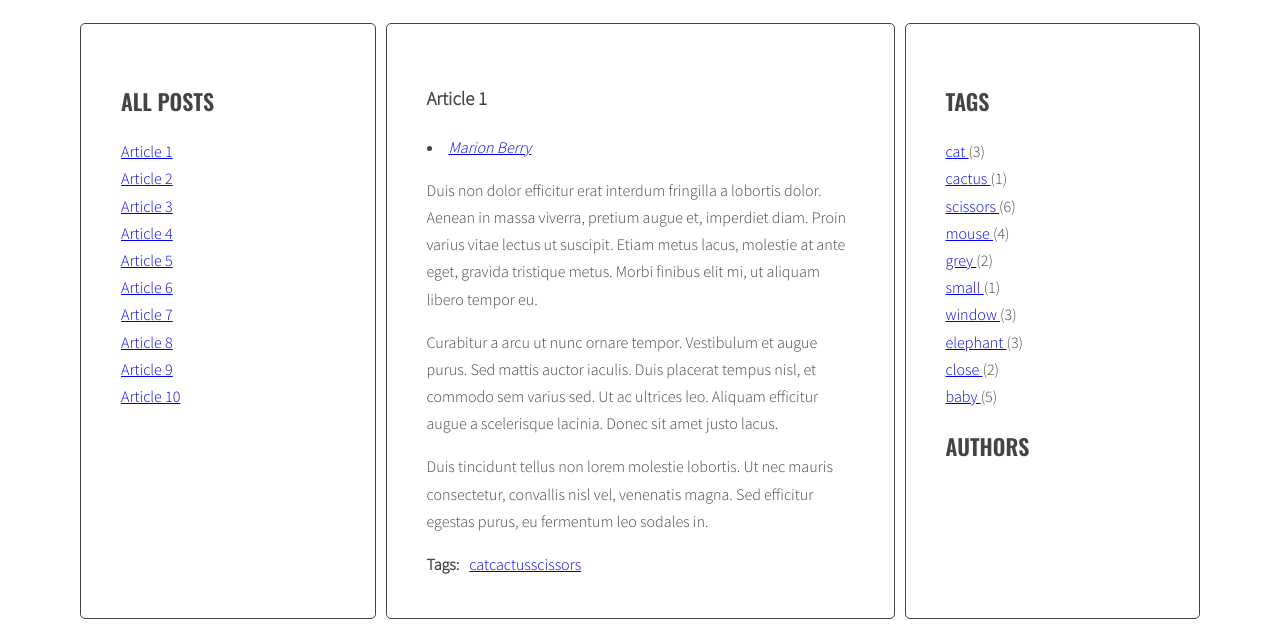
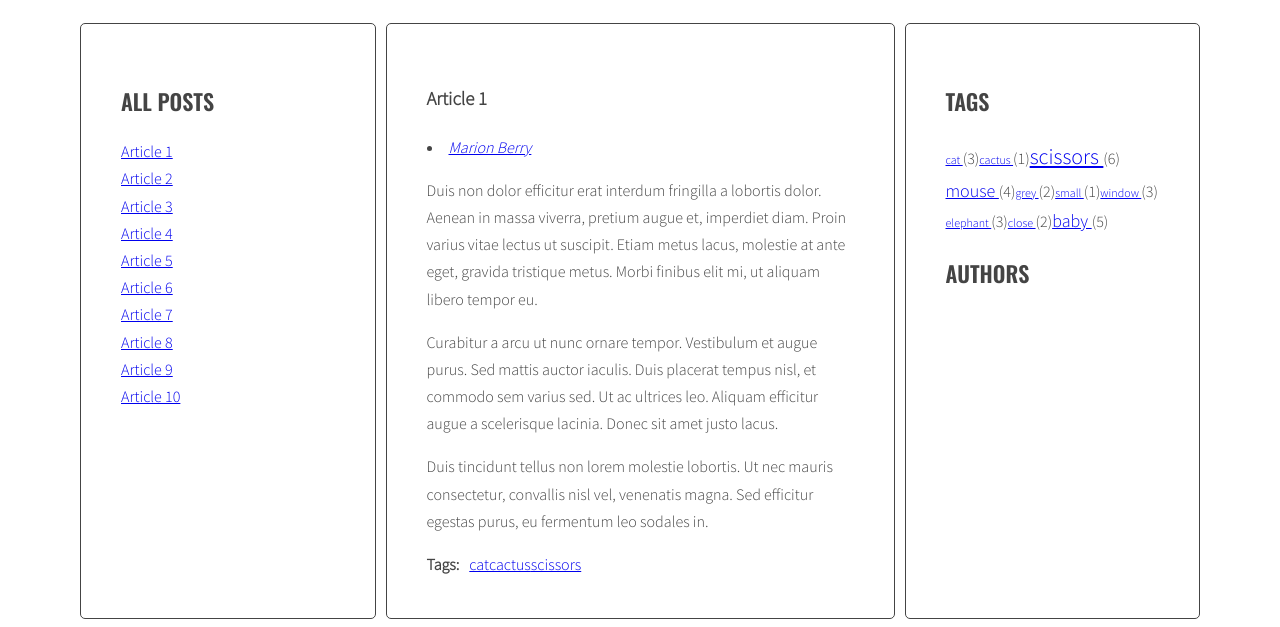
Before and after one commit to waniaskfr/javascript-blog, a website: page index.html in a window 1280 px wide. Shown: the part 220-847 px from the top of the page. Drawn offline with nearby package versions, Linux system fonts and the light colour scheme.

Commit message:
Add styles to tag list

```diff
--- a/sass/style.scss
+++ b/sass/style.scss
@@ -98,6 +98,24 @@ body {
     margin-bottom: 12px;
   }
 }
+/* Tags */
+
+.list.tags li{
+  display: inline-block;
+}
+
+a.tag-size-1, .tag-size-2 {
+  font-size: 12px;
+}
+
+a.tag-size-3, .tag-size-4 {
+  font-size: 18px;
+}
+
+a.tag-size-5 {
+  font-size: 22px;
+}
+
 
 /* Post */
 
```
Also changed, not shown: css/style.css, 1 other file.
